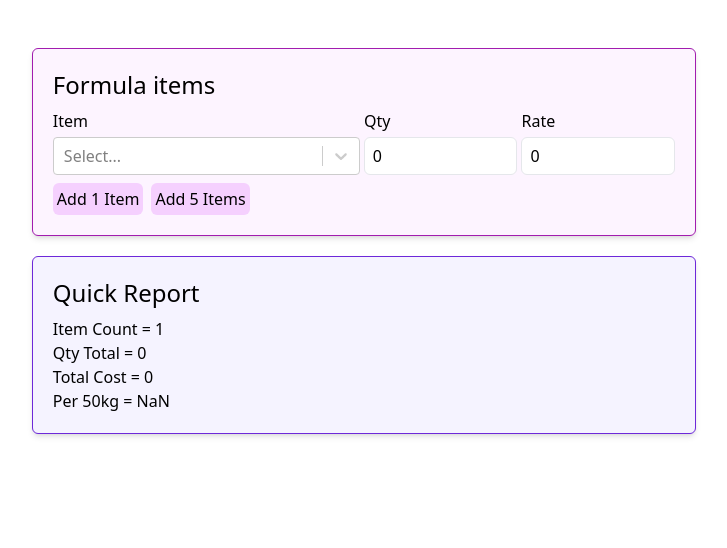
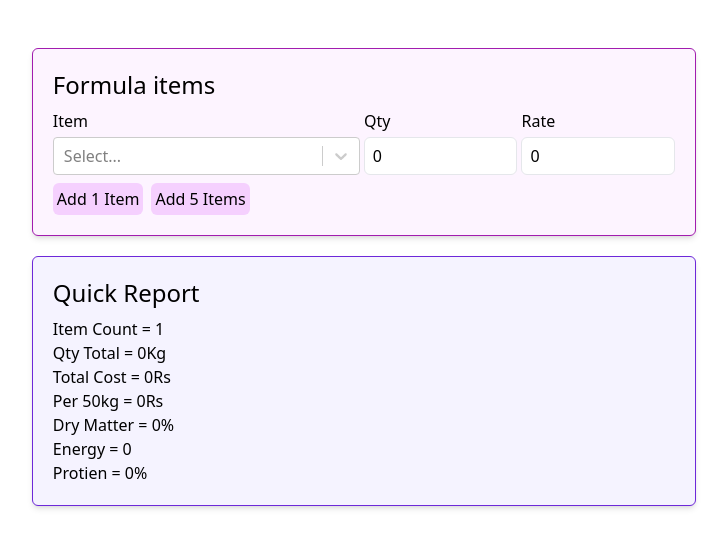
Before and after one commit to msafdaar/feed-energy-protien, a React (Vite) app: page / in a window 1280 px wide. Shown: the top 548 px of the page, without its empty margins (276-1003 px from the left). Built offline with nearby package versions, Linux system fonts and the light colour scheme.

Commit message:
more work on summary,fixed some NaN problems

```diff
--- a/src/App.jsx
+++ b/src/App.jsx
@@ -37,8 +37,8 @@ function App() {
     {formula.map((item, index)=>{
       return <div className='flex gap-1 mb-1' key={index}>
       <Select className='w-2/4' options={options} isClearable={true} onChange={(value) => changeHandler({value, index,inputType: "item"})} data-item-index={index} data-input-type = "item"></Select>
-      <input className='w-1/4 border rounded-md px-2' type='number' min="0" value={item.qty ? item.qty.toString() : 0} onChange={(value) => changeHandler({value: parseFloat(value.target.value), index,inputType: "qty"})} ></input>
-      <input className='w-1/4 border rounded-md px-2' type='number' min="0" value={item.rate ? item.rate.toString() : 0} onChange={(value) => changeHandler({value: parseFloat(value.target.value), index,inputType: "rate"})} ></input>
+      <input className='w-1/4 border rounded-md px-2' type='number' min="0" value={item.qty ? item.qty.toString() : 0} onChange={(value) => changeHandler({value: parseFloat(value.target.value)||0, index,inputType: "qty"})} ></input>
+      <input className='w-1/4 border rounded-md px-2' type='number' min="0" value={item.rate ? item.rate.toString() : 0} onChange={(value) => changeHandler({value: parseFloat(value.target.value)||0, index,inputType: "rate"})} ></input>
       </div>
     })}
     <div className='flex gap-2 mt-2'>
--- a/src/Summary.jsx
+++ b/src/Summary.jsx
@@ -1,29 +1,48 @@
 function Summary({formula}) {
+    let formulaCopy = formula.map((item)=>{
+        if(item.qty === undefined || item.qty === "" || item.qty === null){
+            item.qty = 0;
+        }
+        if(item.rate === undefined || item.rate === "" || item.rate === null){
+            item.rate = 0;
+        }
+        if(item.item === undefined || item.item === "" || item.item === null){
+            item.item = {};
+        }
+        return item
+    })
+    console.log(formulaCopy)
+
     //number of items
-    let numberOfItems = formula.length;
+    let numberOfItems = formulaCopy.length;
     //total qty
-    let totalQty = formula.reduce((total, item)=>{
-        if(item.qty === undefined){
-            return total;
-        } else {
-            return total+item.qty
-        }
-    }, 0);
+    let totalQty = formulaCopy.reduce((total, item)=>{return total+item.qty}, 0);
     //total cost
-    let totalCost = formula.reduce((total, item)=>{
-        let qty = item.qty === undefined ? 0 : item.qty;
-        let rate = item.rate === undefined ? 0 : item.rate;
-            return total + (qty*rate);
-    }, 0);
+    let totalCost = formulaCopy.reduce((total, item)=>{return total + (item.qty*item.rate)}, 0);
     //cost per bag (50kg)
-    let costPer50Kg = totalCost/totalQty*50;
+    let costPer50Kg = totalCost/totalQty*50 || 0;
+    //Dry matter
+    let dryMatter = getFieldTotal("DRY MATTER %", formulaCopy);
+    //protien
+    let protien = getFieldTotal("CP", formulaCopy);
+    //energy
+    let energy = getFieldTotal("Energy", formulaCopy);
 
+    function getFieldTotal(fieldString, formula){
+        return formula.reduce((total, current)=>{
+            let multiplier = current.item[fieldString]/1000 || 0;
+            return total + (current.qty*multiplier)
+        }, 0)
+    }
     return ( <div className=' bg-violet-50 border border-violet-700 shadow-md p-5 rounded-md mt-5'>
     <h2 className='text-2xl mb-2'>Quick Report</h2>
     <div>Item Count = {numberOfItems}</div>
-    <div>Qty Total = {totalQty}</div>
-    <div>Total Cost = {totalCost}</div>
-    <div>Per 50kg = {costPer50Kg}</div>
+    <div>Qty Total = {totalQty}Kg</div>
+    <div>Total Cost = {totalCost}Rs</div>
+    <div>Per 50kg = {costPer50Kg}Rs</div>
+    <div>Dry Matter = {dryMatter}%</div>
+    <div>Energy = {energy}</div>
+    <div>Protien = {protien}%</div>
     </div> );
 }
 
```
